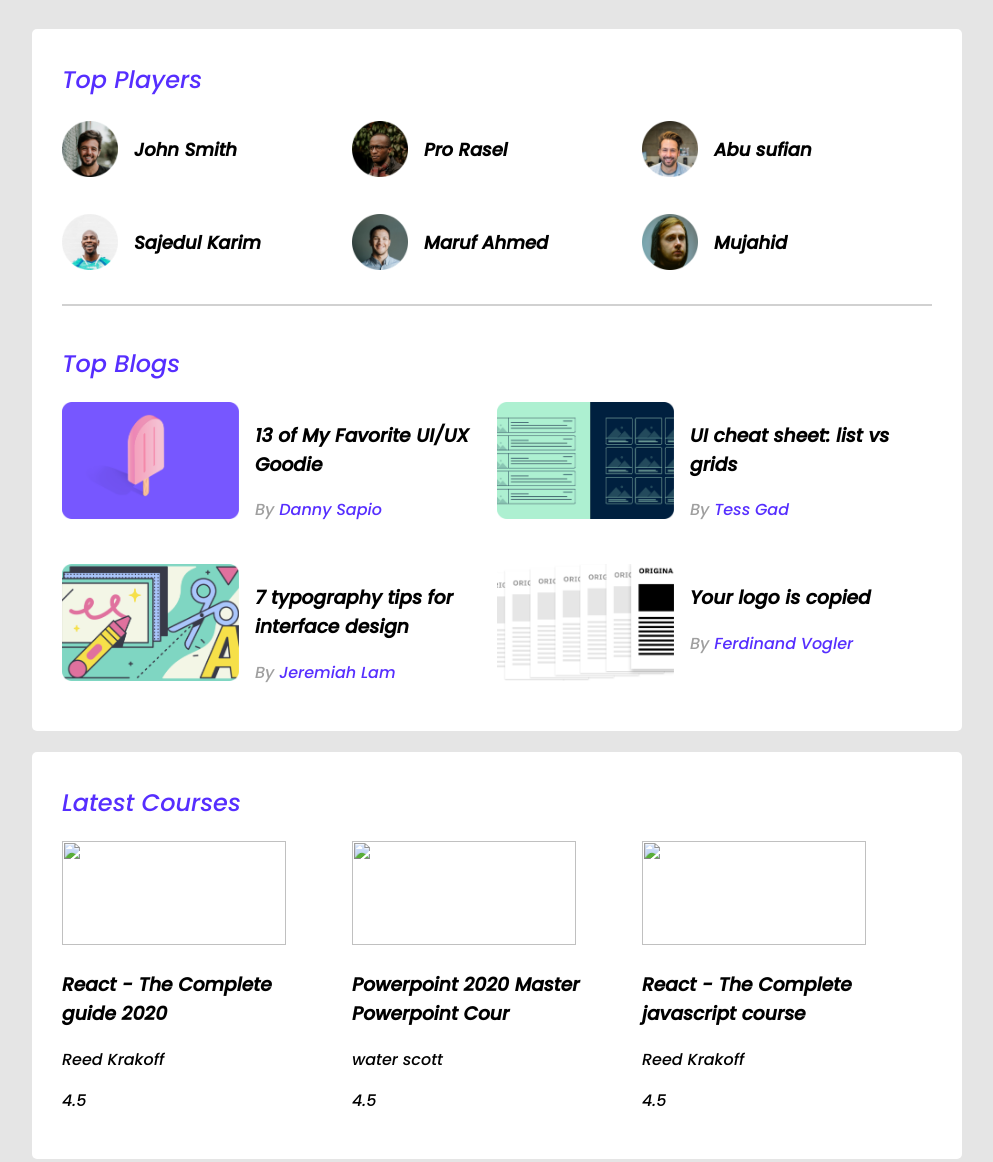
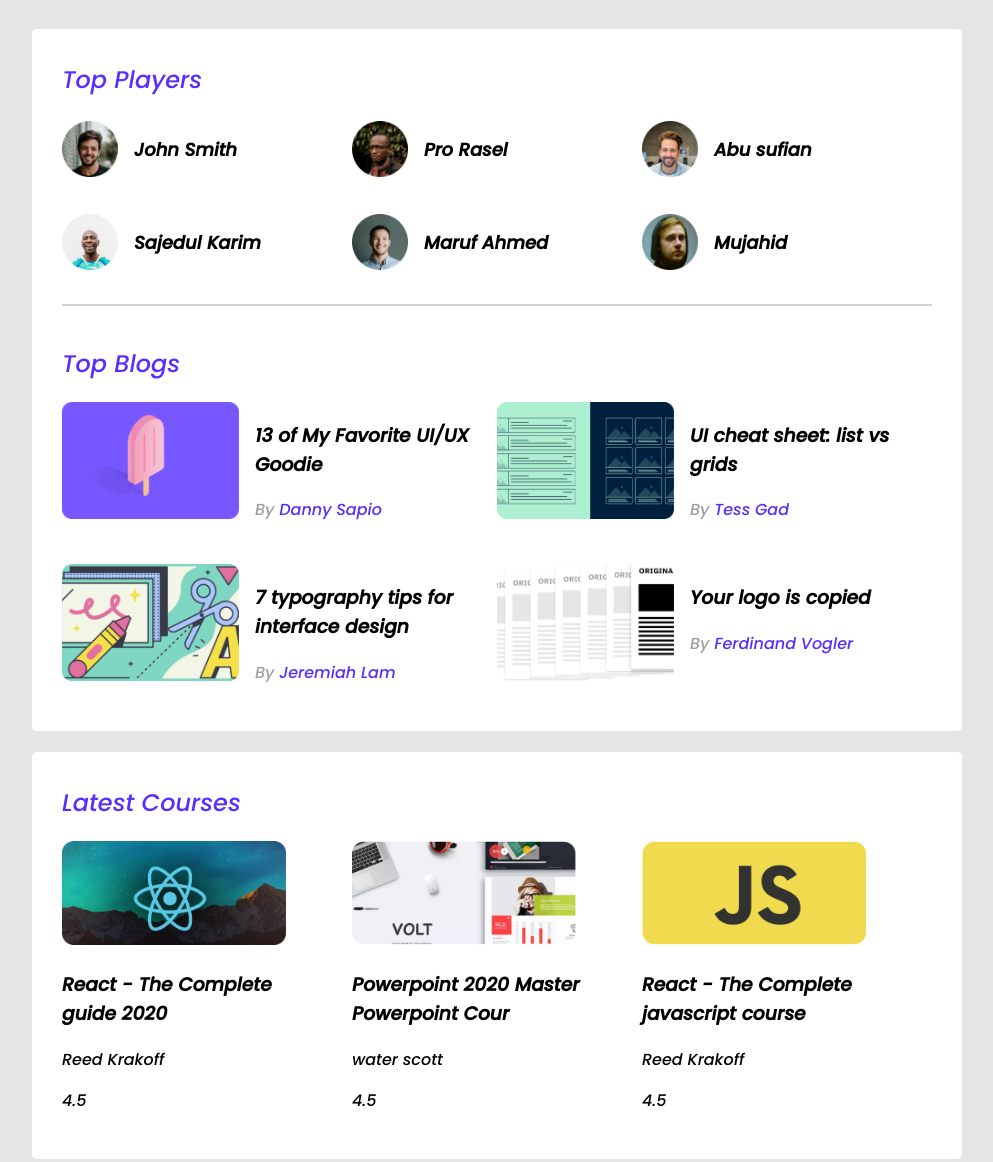
Before and after one commit to roksana-barna/leader-board-website, a plain HTML site: page index.html in a window 1280 px wide. Shown: the whole page, without its empty margins (143-1136 px from the left). Drawn offline with Linux system fonts and the light colour scheme; the site is published under a folder, as on GitHub Pages, so addresses that start at the root find nothing.

Commit message:
course img

```diff
--- a/index.html
+++ b/index.html
@@ -119,7 +119,7 @@
           <div class="courses">
             <div class="course">
               <div class="course-banner">
-              <img src="/images/courses/course-1.png" alt="">
+              <img src="images/courses/course-1.png" alt="">
               </div>
              <div class="course-detail"><h3 course-title>React - The Complete <br>guide 2020</h3>
               <p class="course-author">Reed Krakoff</p>
@@ -143,7 +143,7 @@
             </div>
             <div class="course">
               <div class="course-banner">
-              <img src="/images/courses/course-2.png" alt="">
+              <img src="images/courses/course-2.png" alt="">
               </div>
              <div class="course-detail"><h3 course-title>Powerpoint 2020 Master Powerpoint Cour</h3>
               <p class="course-author">water scott</p>
@@ -167,7 +167,7 @@
             </div>
             <div class="course">
               <div class="course-banner">
-              <img src="/images/courses/course-3.png" alt="">
+              <img src="images/courses/course-3.png" alt="">
               </div>
              <div class="course-detail"><h3 course-title>React - The Complete javascript course</h3>
               <p class="course-author">Reed Krakoff</p>
```
